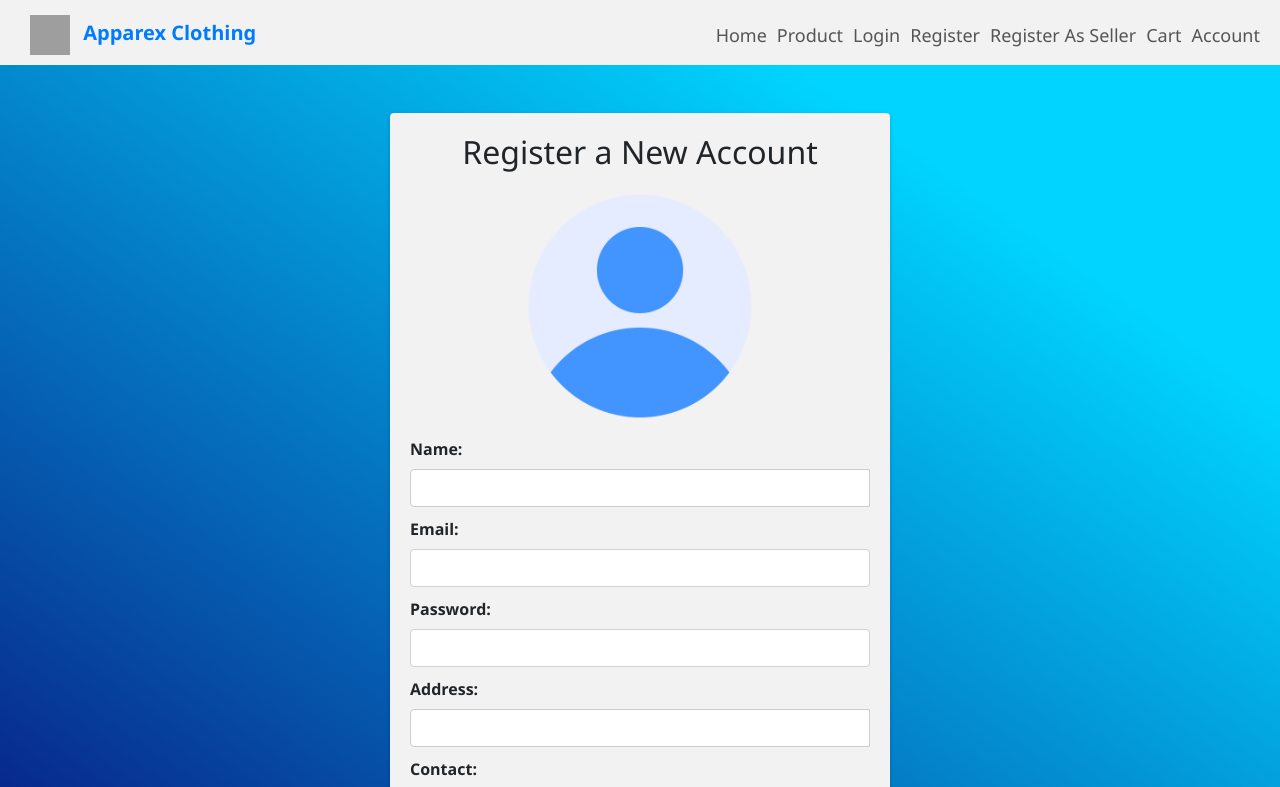
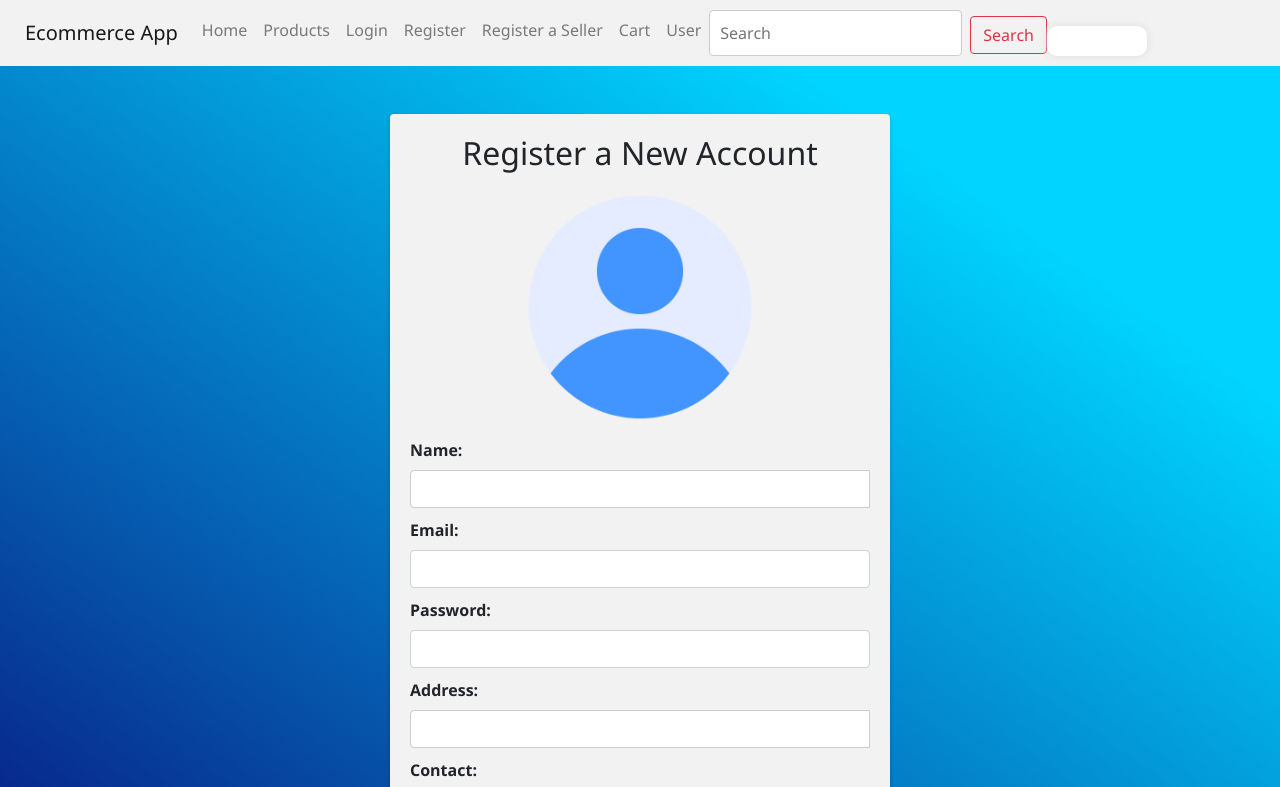
Before and after one commit to Ashen-Shaminda/ecom-app, a React (Create React App) app in the folder frontend/: page /Register in a window 1280 px wide. Shown: the top 787 px of the page. Built offline with nearby package versions, Linux system fonts and the light colour scheme; grey boxes are pictures that could not be loaded.

Commit message:
Added reusbale navbar to register jsx file

```diff
--- a/frontend/src/components/Register/register.jsx
+++ b/frontend/src/components/Register/register.jsx
@@ -1,5 +1,6 @@
 import React from 'react';
 import Axios from 'axios';
+import ReusableNavbar from "../ReusableNavbar";
 import '../styles/register.css';
 
 const styles = {
@@ -50,35 +51,7 @@ class Register extends React.Component {
   render() {
     return (
       <div style={styles} className='pb-5'>
-        <nav className="navbar" style={{ height: "65px" }}>
-          <a class="navbar-brand" href="#">
-            <img style={{ marginLeft: "20px" }} src="https://icon-library.com/images/e-commerce-icon-png/e-commerce-icon-png-17.jpg" width="40" height="40" alt="" />
-            <span className="ml-2"> <b> Apparex Clothing </b></span>
-          </a>
-          <ul>
-            <li>
-              <a href="/" style={{ fontSize: "18px" }}>Home</a>
-            </li>
-            <li>
-              <a href="/products" style={{ fontSize: "18px" }}>Product</a>
-            </li>
-            <li>
-              <a href="/login" style={{ fontSize: "18px" }}>Login</a>
-            </li>
-            <li>
-              <a href="/register" style={{ fontSize: "18px" }}>Register</a>
-            </li>
-            <li>
-              <a href="/Seller" style={{ fontSize: "18px" }}>Register As Seller</a>
-            </li>
-            <li>
-              <a href="/products/cart" style={{ fontSize: "18px" }}>Cart</a>
-            </li>
-            <li>
-              <a href="/user" style={{ fontSize: "18px" }}>Account</a>
-            </li>
-          </ul>
-        </nav>
+        <ReusableNavbar />
         <div className="register-container mt-5">
           <h2>Register a New Account</h2>
           <div className="mb-3">
```
Also changed, not shown: 1 other file (tests, documents, lock files or other folders).
